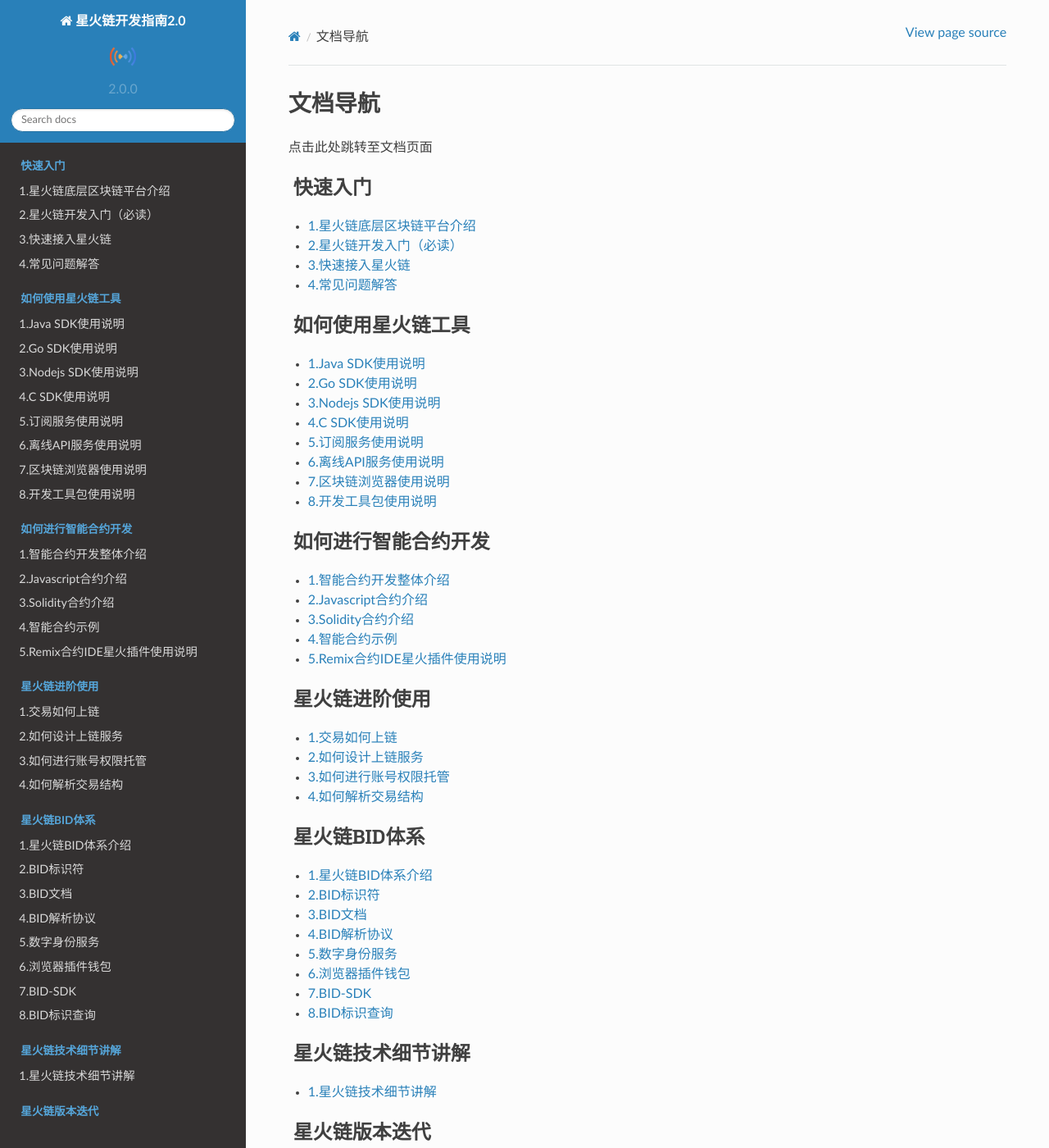
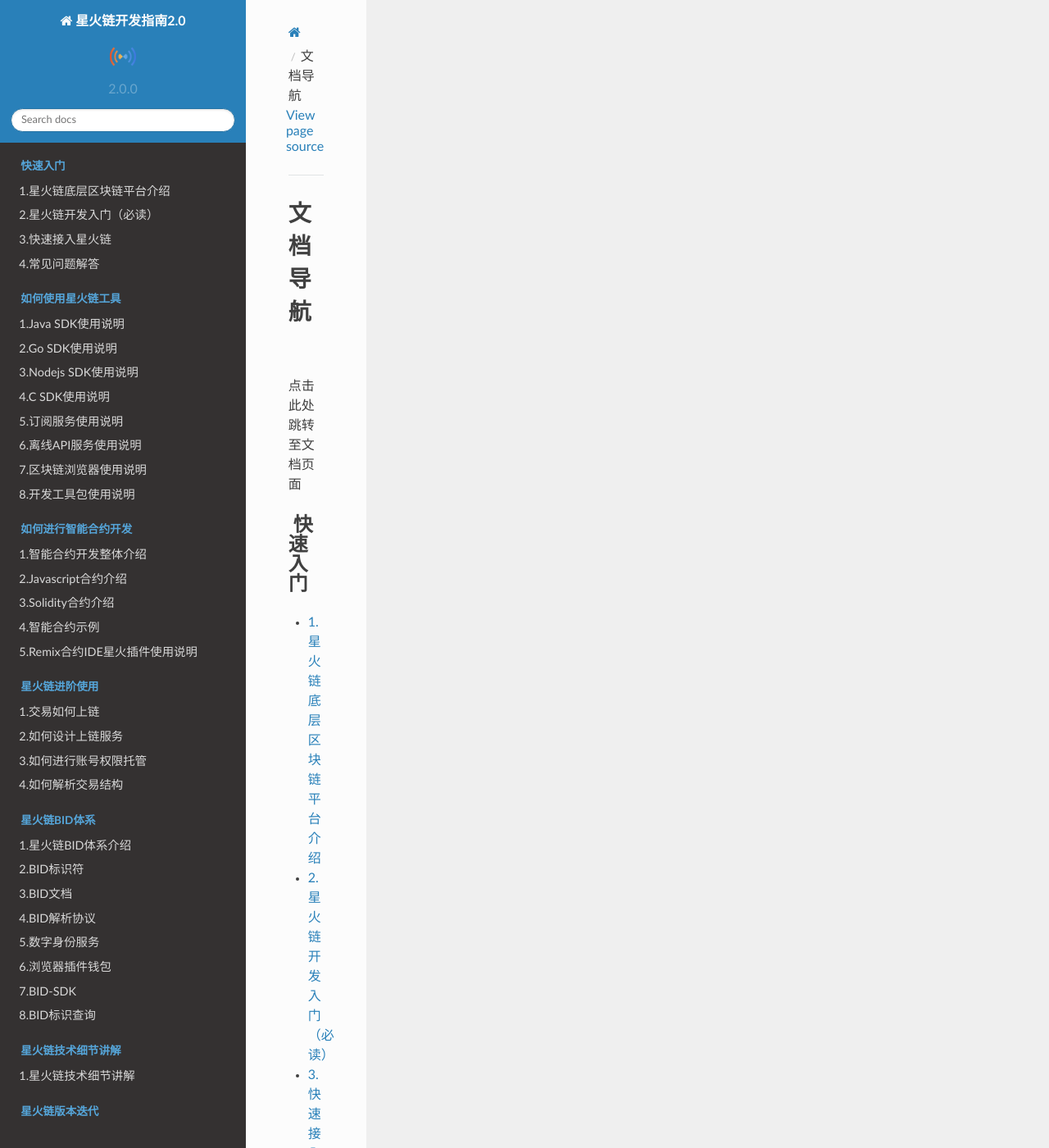
Before and after one commit to caict-4iot-dev/bif-doc, a Sphinx documentation site: the page built from docs/source/index.rst, in a window 1280 px wide and 1400 px high. Shown: the whole window at 82% size. Built offline with Sphinx 7.4.7 and the Read the Docs theme 2.0.0, drawn with Linux system fonts in a browser that asks for light colours.

Commit message:
Update custom.css11111111111

```diff
--- a/docs/source/_static/custom.css
+++ b/docs/source/_static/custom.css
@@ -1,3 +1,3 @@
 .wy-nav-content {
-    max-width: 150%; /* 或根据你的需求调整 */
+    max-width: 15%; /* 或根据你的需求调整 */
 }
```
